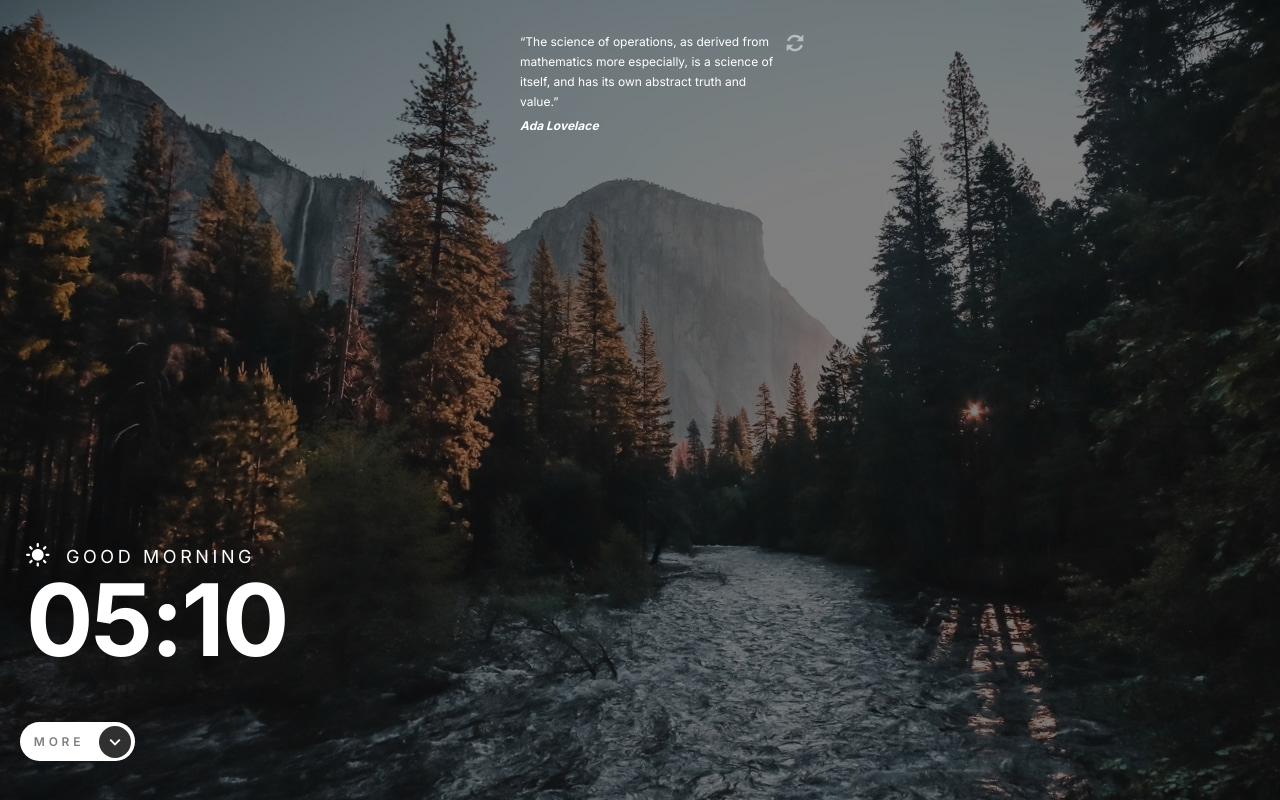
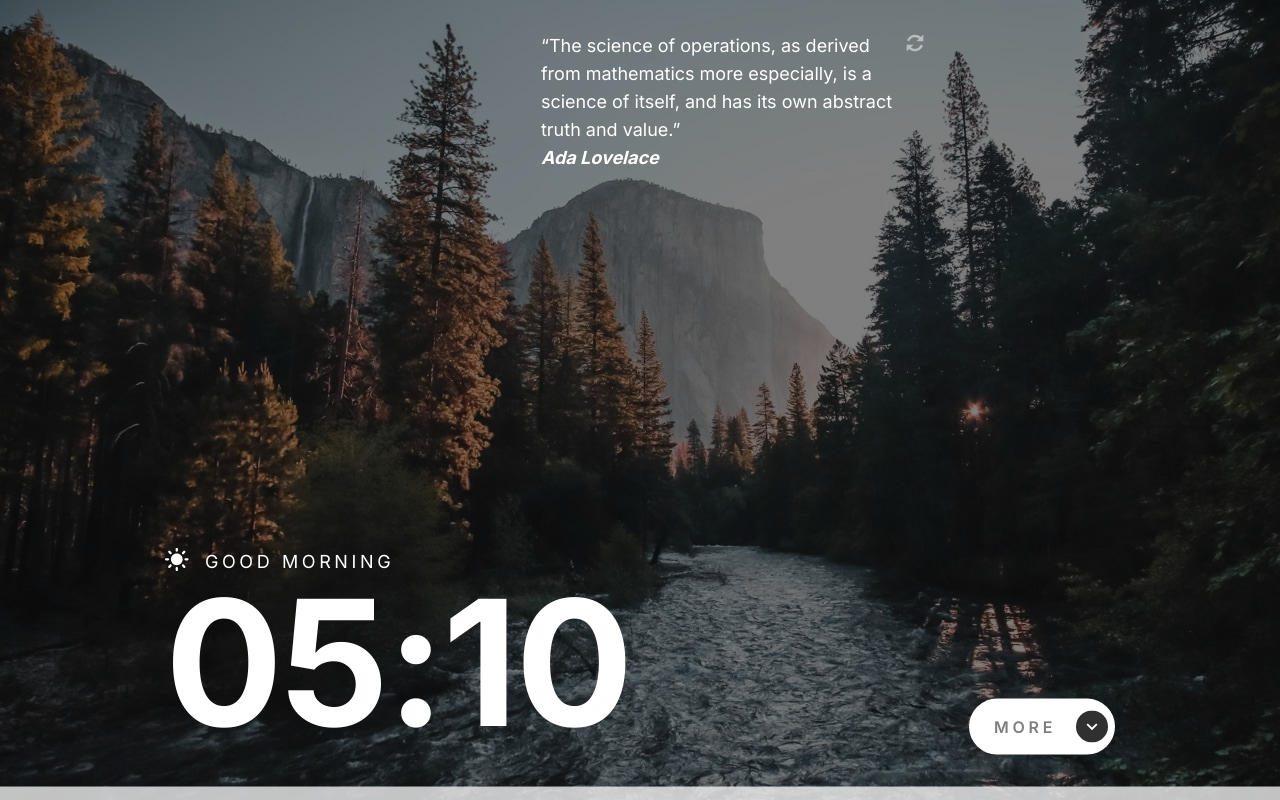
Before and after one commit to Fernando-uif/clock-app, a React (Vite) app: page / in a window 1280 px wide. Built offline with nearby package versions, Linux system fonts and the light colour scheme; no server answers.

Commit message:
adjust the toggle and the size of the elements

```diff
--- a/src/components/GetTime.tsx
+++ b/src/components/GetTime.tsx
@@ -1,4 +1,4 @@
-import { useState } from "react";
+import { useContext, useState } from "react";
 import { clsx } from "clsx";
 
 import { useFetch } from "../hooks/useFetch";
@@ -7,31 +7,30 @@ import { LocalTime } from "../interfaces/Time.interface";
 
 import Icon from "./Icon";
 import { getDayOfTheWeek } from "../helpers/getDayOfTheWeek";
+import buttonStyle from "../styles/icon/icon.module.css";
+import { ToggleContext } from "../context/ToggleContext";
 
 export const GetTime = () => {
+  const { isOn: isModalOpen, setIsOn } = useContext(ToggleContext);
+
   const [localHour, setlocalHour] = useState(
     new Date().getHours().toString().padStart(2, "00")
   );
+
   const [localMinutes, setLocalMinutes] = useState(
     new Date().getMinutes().toString().padStart(2, "00")
   );
-
-  const [isModalOpen, setIsModalOpen] = useState(false);
 
   const localZone =
     useFetch<LocalTime>("https://worldtimeapi.org/api/ip") || null;
 
   const localTimeZone = localZone?.timezone.replace("/", "-").replace("_", " ");
+  const localTime = new Date(localZone?.utc_datetime || new Date());
+
   setTimeout(() => {
     setlocalHour(new Date().getHours().toString().padStart(2, "00"));
     setLocalMinutes(new Date().getMinutes().toString().padStart(2, "00"));
   }, 1000 * 60);
-
-  const localTime = new Date(localZone?.utc_datetime || new Date());
-
-  const handleClick = () => {
-    setIsModalOpen((prev) => !prev);
-  };
 
   const isMorning = new Date().getHours() < 20;
 
@@ -42,10 +41,13 @@ export const GetTime = () => {
           "bottom-0 left-0 right-0 transition-all duration-[.4s] fixed",
           {
             "translate-y-[0]": isModalOpen,
-            "translate-y-[50%]": !isModalOpen,
+            "translate-y-[55%] md:translate-y-[55%] xl:translate-y-[60%]":
+              !isModalOpen,
           }
         )}
       >
+        <div className="xl:flex xl:items-end justify-between">
+          <div>
             <StatusDay
               statusDay={
                 localTime.getHours() >= 0 && localTime.getHours() < 12
@@ -55,39 +57,42 @@ export const GetTime = () => {
                   : "night"
               }
               time={[localHour || "--", localMinutes || "--"]}
+              completeTime={localTime}
             />
-        <span className="block text-light font-bold leading-[1.75rem] tracking-[0.1875rem] uppercase pl-[1.62rem] mt-1 select-none">
+            <span className="block text-light font-bold leading-[1.75rem] tracking-[0.1875rem] uppercase pl-[1.62rem] mt-1 select-none xl:pl-[10.31rem]">
               {localTimeZone}
             </span>
+          </div>
+          <div>
+            <button
+              className={`
+            bg-light flex  h-[39px] items-center justify-center leading-[0.875rem] gap-[15px] rounded-[1.75rem] uppercase w-[115px] pt-[13px] pl-[17px] pb-[12px] pr-[7px] -top-[73px] left-[1.62rem] ml-[20px] mt-5 md:h-[3.5rem] md:w-[9.125rem]  md:justify-between  md:p-[.175rem] md:pl-[25px] md:pr-[7px] xl:mr-[165px]`}
+            >
+              <div className="font-semibold opacity-[.5] text-xs  text-black tracking-[3.75px] md:text-base">
+                {!isModalOpen ? "more" : "less"}
+              </div>
+              <Icon
+                name="arrow"
+                className={clsx(`block ${buttonStyle["buttonInfo"]}`, {
+                  "rotate-[180deg] transition-all": isModalOpen,
+                  "rotate-[0deg] transition-all": !isModalOpen,
+                })}
+                onClick={() => setIsOn((prev) => !prev)}
+              />
+            </button>
+          </div>
+        </div>
 
         {/* Modal */}
-        <div className="pt-[3rem]">
+        <div className="pt-[3rem] md:pt-[2rem]">
           <div
             className={clsx(
               "bottom-0 left-0 right-0 transition-all duration-[.4s]"
             )}
           >
-            <div className="pb-[40px]">
-              <button
-                className={`
-            bg-light flex  h-[39px] items-center justify-center leading-[0.875rem] gap-[15px] rounded-[1.75rem] uppercase w-[115px] pt-[13px] pl-[17px] pb-[12px] pr-[7px] -top-[73px] left-[1.62rem] ml-[20px]`}
-              >
-                <div className="font-semibold opacity-[.5] text-[12px]  text-black tracking-[3.75px]">
-                  {!isModalOpen ? "more" : "less"}
-                </div>
-                <Icon
-                  name="arrow"
-                  className={clsx("block", {
-                    "rotate-[180deg] transition-all": isModalOpen,
-                    "rotate-[0deg] transition-all": !isModalOpen,
-                  })}
-                  onClick={handleClick}
-                />
-              </button>
-            </div>
             <div
               className={clsx(
-                " backdrop-blur-[20px]  h-[256px] left-0 right-0 px-[17px] py-[48px] flex flex-col gap-[16px] text-black bottom-0 z-50 ",
+                " backdrop-blur-[20px]  h-[256px] left-0 right-0 px-[17px] py-[48px] flex flex-col gap-[16px] text-black bottom-0 z-50 md:grid md:grid-cols-2 md:h-[24.5rem]  md:p-[3rem]",
 
                 {
                   "text-light bg-[rgba(255,255,255,.75)]": isMorning,
@@ -95,10 +100,10 @@ export const GetTime = () => {
                 }
               )}
             >
-              <div className="flex justify-between gap-[40px]">
+              <div className="flex justify-between gap-[40px] md:flex-col md:gap-0 md:[justify-content:unset]">
                 <div
                   className={clsx(
-                    "text-[10px] font-normal leading-[28px] uppercase tracking-[2px]",
+                    "text-[10px] font-normal leading-[28px] uppercase tracking-[2px] md:text-[.81rem] md:leading-[1.75rem]",
                     {
                       "text-[#303030]": isMorning,
                       "text-light": !isMorning,
@@ -108,18 +113,21 @@ export const GetTime = () => {
                   CURRENT TIMEZONE
                 </div>
                 <div
-                  className={clsx("text-[20px] font-bold", {
+                  className={clsx(
+                    "text-[20px] font-bold md:text-[2.5rem] md:leading-normal",
+                    {
                       "text-[#303030]": isMorning,
                       "text-light": !isMorning,
-                  })}
+                    }
+                  )}
                 >
                   {localZone?.timezone.replace("_", " ")}
                 </div>
               </div>
-              <div className="flex justify-between gap-[40px]">
+              <div className="flex justify-between gap-[40px] md:flex-col md:gap-0 md:[justify-content:unset]">
                 <div
                   className={clsx(
-                    " text-[10px] font-normal leading-[28px] uppercase tracking-[2px]",
+                    " text-[10px] font-normal leading-[28px] uppercase tracking-[2px] md:text-[.81rem] md:leading-[1.75rem]",
                     {
                       "text-[#303030]": isMorning,
                       "text-light": !isMorning,
@@ -128,14 +136,14 @@ export const GetTime = () => {
                 >
                   Day of the year
                 </div>
-                <div className="text-[#303030] text-[20px] font-bold">
+                <div className="text-[#303030] text-[20px] font-bold md:text-[2.5rem] md:leading-normal">
                   {localZone?.day_of_year}
                 </div>
               </div>
-              <div className="flex justify-between gap-[40px]">
+              <div className="flex justify-between gap-[40px] md:flex-col md:gap-0 md:[justify-content:unset]">
                 <div
                   className={clsx(
-                    " text-[10px] font-normal leading-[28px] uppercase tracking-[2px]",
+                    " text-[10px] font-normal leading-[28px] uppercase tracking-[2px] md:text-[.81rem] md:leading-[1.75rem]",
                     {
                       "text-[#303030]": isMorning,
                       "text-light": !isMorning,
@@ -144,14 +152,14 @@ export const GetTime = () => {
                 >
                   Day of the week
                 </div>
-                <div className="text-[#303030] text-[20px] font-bold">
+                <div className="text-[#303030] text-[20px] font-bold md:text-[2.5rem] md:leading-normal">
                   {getDayOfTheWeek(Number(localZone?.day_of_week))}
                 </div>
               </div>
-              <div className="flex justify-between gap-[40px]">
+              <div className="flex justify-between gap-[40px] md:flex-col md:gap-0 md:[justify-content:unset]">
                 <div
                   className={clsx(
-                    " text-[10px] font-normal leading-[28px] uppercase tracking-[2px]",
+                    " text-[10px] font-normal leading-[28px] uppercase tracking-[2px] md:text-[.81rem] md:leading-[1.75rem]",
                     {
                       "text-[#303030]": isMorning,
                       "text-light": !isMorning,
@@ -160,7 +168,7 @@ export const GetTime = () => {
                 >
                   week number
                 </div>
-                <div className="text-[#303030] text-[20px] font-bold">
+                <div className="text-[#303030] text-[20px] font-bold md:text-[2.5rem] md:leading-normal">
                   {localZone?.week_number}
                 </div>
               </div>
--- a/src/components/Hour.tsx
+++ b/src/components/Hour.tsx
@@ -1,11 +1,12 @@
 interface HourProps {
   time: string[];
+  completeTime: Date;
 }
-export const Hour = ({ time }: HourProps) => {
+export const Hour = ({ time, completeTime }: HourProps) => {
   return (
     <time
-      className="text-light text-[6.25rem] font-bold leading-[6.25rem] tracking-[-.15624rem] select-none"
-      dateTime=""
+      className="text-light text-[6.25rem] font-bold leading-[6.25rem] tracking-[-.15624rem] select-none md:text-[10.93rem] md:leading-[10.93rem]"
+      dateTime={completeTime.toString()}
     >
       {time[0]}:{time[1]}
     </time>
--- a/src/components/Phrase.tsx
+++ b/src/components/Phrase.tsx
@@ -1,4 +1,4 @@
-import { useState } from "react";
+import { useContext, useState } from "react";
 
 import { phrases } from "../data/phrases/phrases";
 
@@ -6,8 +6,12 @@ import Icon from "./Icon";
 import style from "../styles/icon/icon.module.css";
 
 import type { PhrasesProps } from "../interfaces/Phrases.interface";
+import { ToggleContext } from "../context/ToggleContext";
+import clsx from "clsx";
 
 export const Phrase = () => {
+  const { isOn: isModalOpen } = useContext(ToggleContext);
+
   const [phrase, setPhrase] = useState<PhrasesProps>({
     phrase:
       "“The science of operations, as derived from mathematics more especially, is a science of itself, and has its own abstract truth and value.”",
@@ -17,9 +21,12 @@ export const Phrase = () => {
 
   const handleRandomNumber = (): void => {
     if (isLoadingPhrase) return;
+
     const number = Math.floor(Math.random() * phrases.length);
+
     setIsLoadingPhrase(true);
     setPhrase(phrases[number]);
+
     setTimeout(() => {
       setIsLoadingPhrase(false);
     }, 100);
@@ -28,12 +35,20 @@ export const Phrase = () => {
   return (
     <>
       <div
-        className={`w-72 m-auto pt-8 pl-6 pr-13 text-white z-20 mb-10 relative `}
+        className={clsx(
+          `w-72 m-auto pt-8 pl-6 pr-13 text-white z-20 mb-10 relative md:w-[33rem] xl:m-unset xl:pl-[10.31rem]`,
+          {
+            "md:hidden": isModalOpen,
+            "md:block": !isModalOpen,
+          }
+        )}
       >
-        <blockquote className={`text-xs font-normal leading-5 text-light`}>
+        <blockquote
+          className={`text-xs font-normal leading-5 text-light md:text-lg `}
+        >
           {phrase?.phrase || ""}
         </blockquote>
-        <cite className={`text-xs font-bold leading-5 text-light`}>
+        <cite className={`text-xs font-bold leading-5 text-light md:text-lg`}>
           {phrase?.author || ""}
         </cite>
         <Icon
--- a/src/components/StatusDay.tsx
+++ b/src/components/StatusDay.tsx
@@ -4,8 +4,9 @@ import { Hour } from "./Hour";
 interface StatusDayProps {
   statusDay: "morning" | "night" | "evening";
   time: string[];
+  completeTime:Date;
 }
-export const StatusDay = ({ statusDay, time }: StatusDayProps) => {
+export const StatusDay = ({ statusDay, time, completeTime }: StatusDayProps) => {
   const regardsDay = {
     morning: "GOOD MORNING",
     evening: "GOOD EVENING",
@@ -13,7 +14,7 @@ export const StatusDay = ({ statusDay, time }: StatusDayProps) => {
   };
   return (
     <>
-      <div className="gap-[1rem] pl-[1.62rem]">
+      <div className="gap-[1rem] pl-[1.62rem] xl:pl-[10.31rem]">
         <div className="flex gap-[16px]">
           <Icon
             name={
@@ -25,7 +26,7 @@ export const StatusDay = ({ statusDay, time }: StatusDayProps) => {
           />
           <div>
             <span
-              className={`text-[1.125rem] font-normal tracking-[0.225rem] uppercase text-light select-none`}
+              className={`text-[.93rem] font-normal tracking-[0.225rem] uppercase text-light select-none md:text-lg`}
             >
               {statusDay === "morning"
                 ? regardsDay.morning
@@ -35,7 +36,7 @@ export const StatusDay = ({ statusDay, time }: StatusDayProps) => {
             </span>
           </div>
         </div>
-        <Hour time={time} />
+        <Hour time={time} completeTime={completeTime} />
       </div>
     </>
   );
--- /dev/null
+++ b/src/context/ToggleContext.tsx
@@ -0,0 +1,24 @@
+import { createContext, SetStateAction, useState, Dispatch } from "react";
+
+type InitialProps = {
+  isOn: boolean;
+  setIsOn: Dispatch<SetStateAction<boolean>>;
+};
+export const ToggleContext = createContext<InitialProps>({
+  isOn: false,
+  setIsOn: () => {},
+});
+
+export const ToggleProvider = ({ children }: { children: React.ReactNode }) => {
+  const [isOn, setIsOn] = useState(false);
+  return (
+    <ToggleContext.Provider
+      value={{
+        isOn,
+        setIsOn,
+      }}
+    >
+      {children}
+    </ToggleContext.Provider>
+  );
+};
--- a/src/styles/icon/icon.module.css
+++ b/src/styles/icon/icon.module.css
@@ -5,3 +5,9 @@
   fill: #fff;
   opacity: 0.5;
 }
+.buttonInfo svg circle {
+  transition: fill 0.3s ease;
+}
+.buttonInfo:hover svg circle {
+  fill: #999;
+}
--- a/tailwind.config.js
+++ b/tailwind.config.js
@@ -4,6 +4,7 @@ export default {
     extend: {},
     colors: {
       light: "#fff",
+      gray: "#999",
     },
     fontFamily: {
       inter: '"Inter", sans-serif',
```
Also changed, not shown: src/App.tsx (+11 -4 lines). Lines whose indentation alone changed are shown as unchanged.
